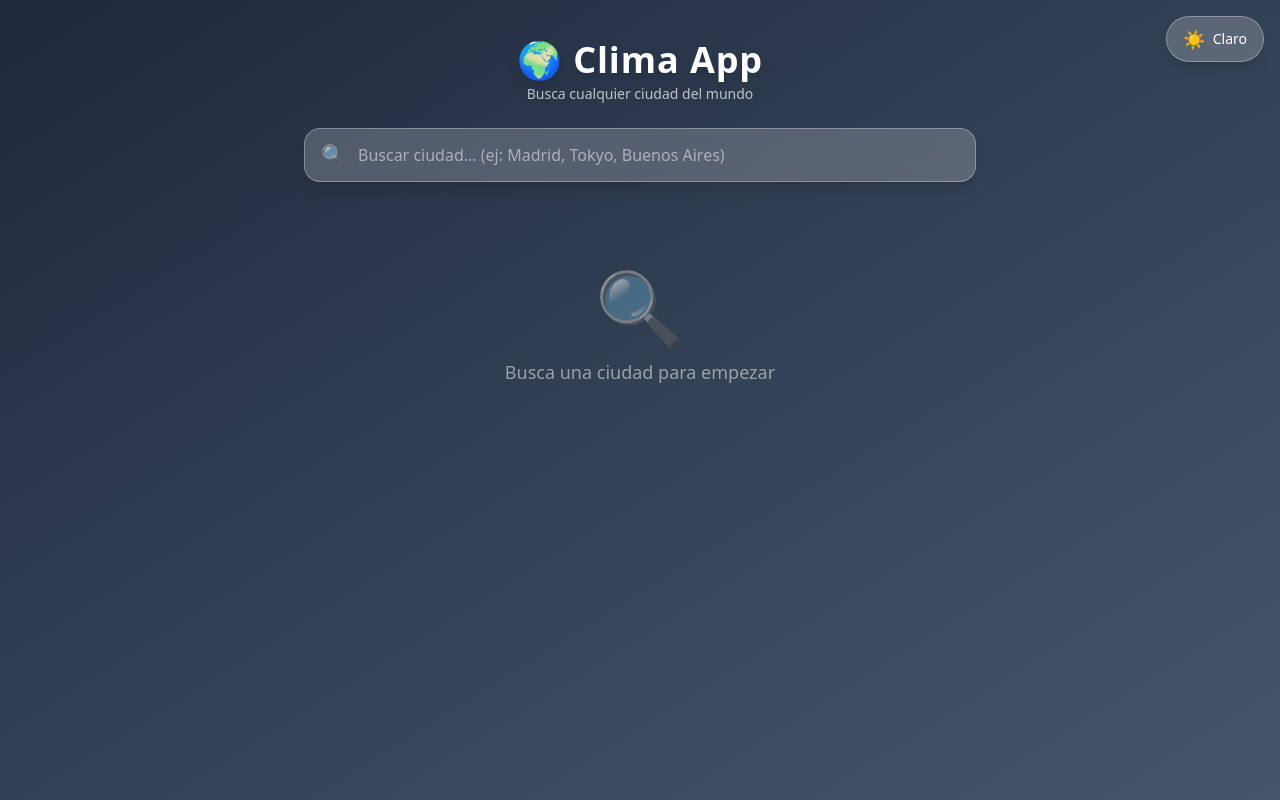
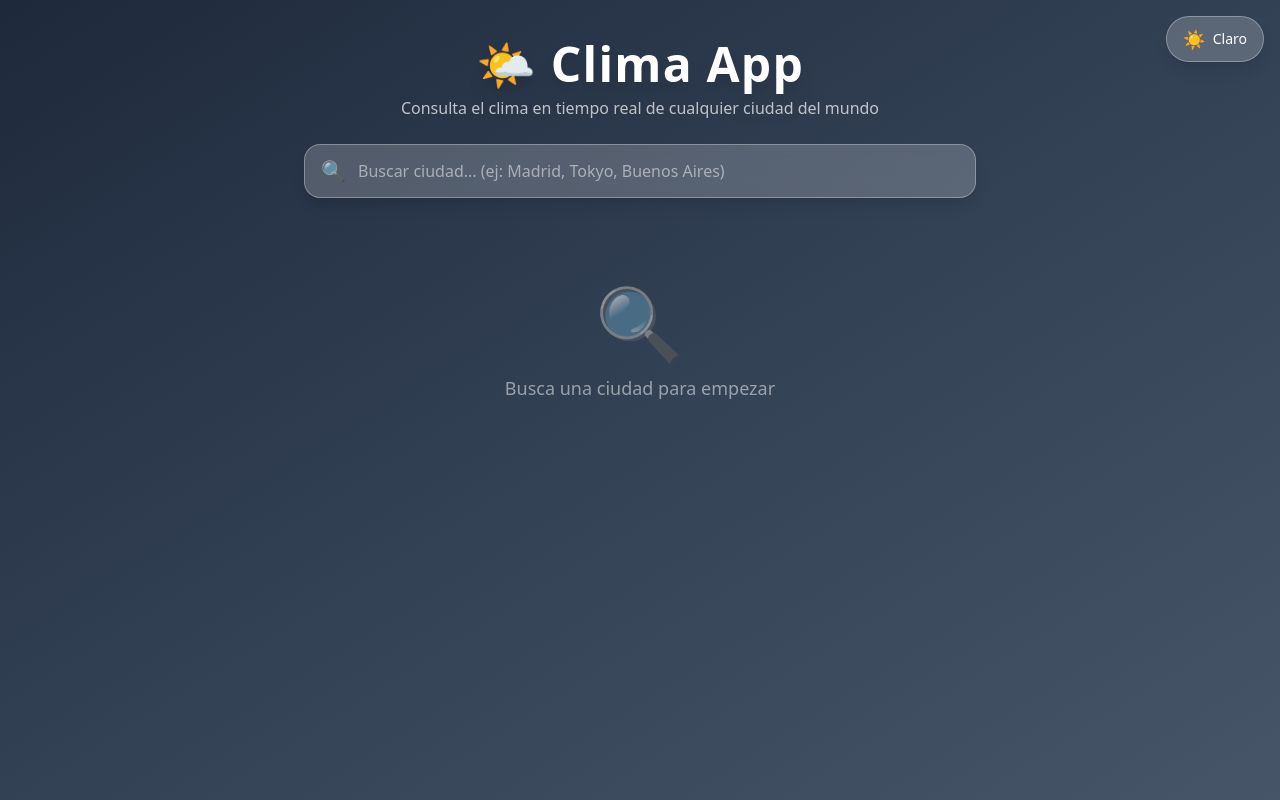
Before and after one commit to GeltPOC/clima-app, a Next.js app: page /clima-app/ in a window 1280 px wide. Built offline with nearby package versions, Linux system fonts and the light colour scheme.

Commit message:
feat: Añadir título a la página principal

```diff
--- a/src/app/layout.tsx
+++ b/src/app/layout.tsx
@@ -2,8 +2,8 @@ import type { Metadata } from 'next'
 import './globals.css'
 
 export const metadata: Metadata = {
-  title: 'Clima App',
-  description: 'Consulta el clima actual de cualquier ciudad del mundo',
+  title: '🌤️ Clima App – El tiempo en tiempo real',
+  description: 'Consulta el clima actual y la previsión de cualquier ciudad del mundo',
 }
 
 export default function RootLayout({ children }: { children: React.ReactNode }) {
--- a/src/features/weather/components/WeatherApp.tsx
+++ b/src/features/weather/components/WeatherApp.tsx
@@ -40,8 +40,12 @@ export default function WeatherApp() {
       <DarkModeToggle />
       <div className="w-full max-w-2xl flex flex-col gap-6">
         <header className="text-center">
-          <h1 className="text-4xl font-bold text-white drop-shadow-lg tracking-wide">🌍 Clima App</h1>
-          <p className="text-white/70 mt-1 text-sm">Busca cualquier ciudad del mundo</p>
+          <h1 className="text-5xl font-extrabold text-white drop-shadow-xl tracking-wide mb-1">
+            🌤️ Clima App
+          </h1>
+          <p className="text-white/70 mt-2 text-base font-medium">
+            Consulta el clima en tiempo real de cualquier ciudad del mundo
+          </p>
         </header>
 
         <SearchBar onSelect={handleSelect} base={BASE} />
```
